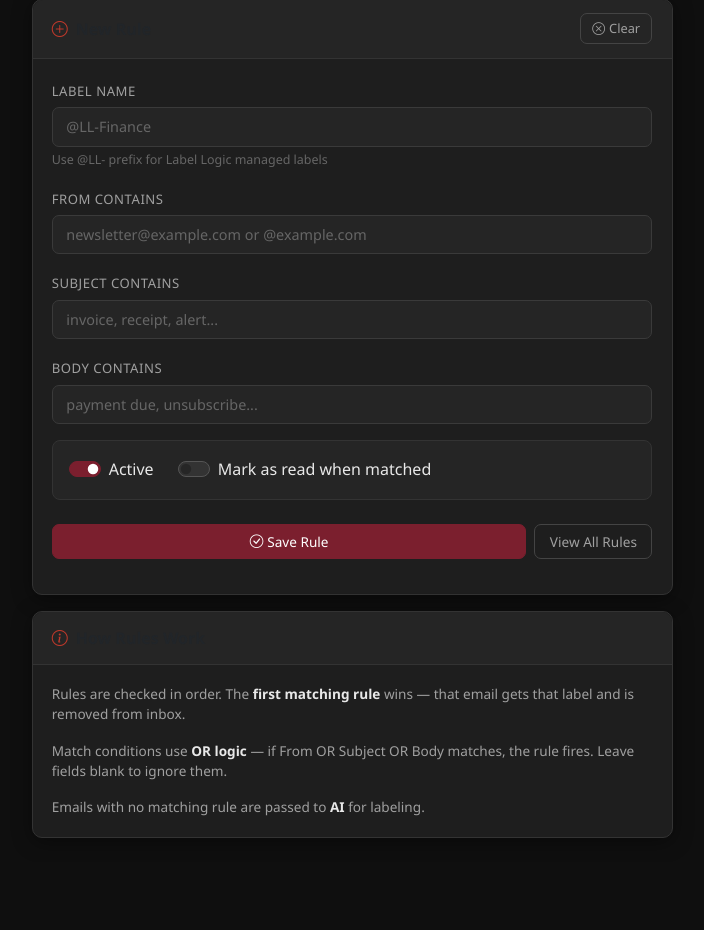
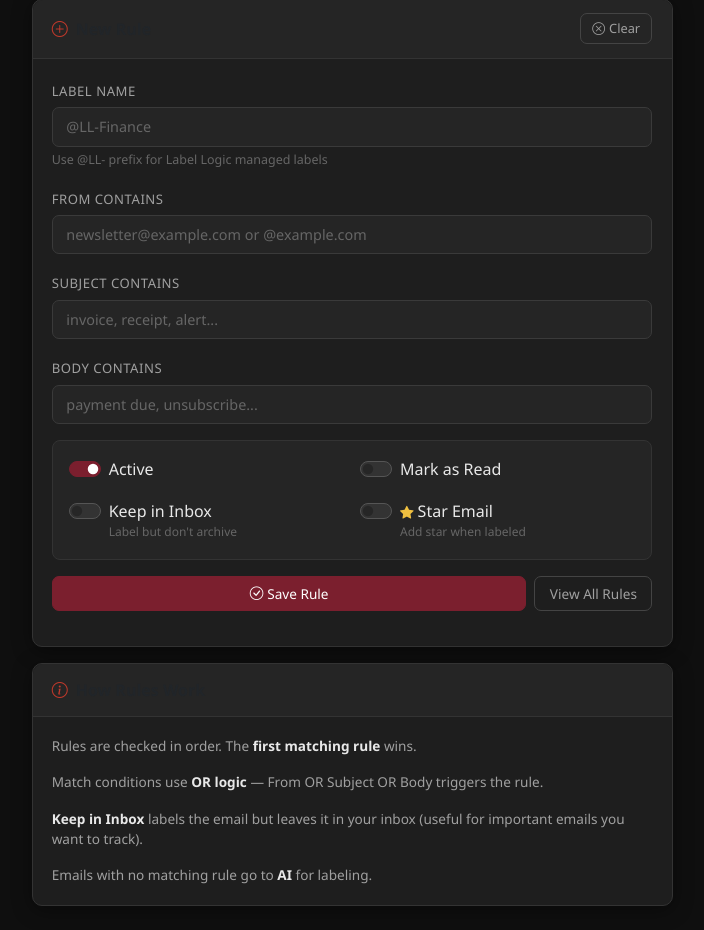
Before and after one commit to besmartaico/label-logic, a Flask app: page /rule-editor in a window 1280 px wide. Shown: the part 145-1075 px from the top of the page, without its empty margins (288-992 px from the left). Before the commit the page ends 983 px from the top, so only its background shows below. Run offline with Flask 3, Linux system fonts and the light colour scheme; some libraries are stand-ins or nearby versions.

Commit message:
Update rule-editor.html

```diff
--- a/backend/templates/rule-editor.html
+++ b/backend/templates/rule-editor.html
@@ -28,14 +28,34 @@
             <label class="form-label" style="color:var(--txt2)">Body contains</label>
             <input class="form-control" id="body-contains" placeholder="payment due, unsubscribe..." style="color:var(--txt);background:#252525;border-color:#3a3a3a" />
           </div>
-          <div class="d-flex gap-4 mb-4 p-3" style="background:rgba(255,255,255,.03);border:1px solid var(--bdr);border-radius:8px">
+          <div class="p-3 mb-3" style="background:rgba(255,255,255,.03);border:1px solid var(--bdr);border-radius:8px">
+            <div class="row g-3">
+              <div class="col-6">
                 <div class="form-check form-switch">
                   <input class="form-check-input" type="checkbox" role="switch" id="is-active" checked />
                   <label class="form-check-label" for="is-active" style="color:var(--txt)">Active</label>
                 </div>
+              </div>
+              <div class="col-6">
                 <div class="form-check form-switch">
                   <input class="form-check-input" type="checkbox" role="switch" id="mark-as-read" />
-              <label class="form-check-label" for="mark-as-read" style="color:var(--txt)">Mark as read when matched</label>
+                  <label class="form-check-label" for="mark-as-read" style="color:var(--txt)">Mark as Read</label>
+                </div>
+              </div>
+              <div class="col-6">
+                <div class="form-check form-switch">
+                  <input class="form-check-input" type="checkbox" role="switch" id="keep-in-inbox" />
+                  <label class="form-check-label" for="keep-in-inbox" style="color:var(--txt)">Keep in Inbox</label>
+                  <div style="font-size:.75rem;color:var(--txm)">Label but don't archive</div>
+                </div>
+              </div>
+              <div class="col-6">
+                <div class="form-check form-switch">
+                  <input class="form-check-input" type="checkbox" role="switch" id="star-email" />
+                  <label class="form-check-label" for="star-email" style="color:var(--txt)"><i class="bi bi-star-fill me-1" style="color:#f0c040;font-size:.85rem"></i>Star Email</label>
+                  <div style="font-size:.75rem;color:var(--txm)">Add star when labeled</div>
+                </div>
+              </div>
             </div>
           </div>
           <div class="d-flex gap-2">
@@ -51,9 +71,10 @@
     <div class="card mt-3">
       <div class="card-header"><i class="bi bi-info-circle me-2" style="color:var(--marb)"></i>How Rules Work</div>
       <div class="card-body" style="font-size:.85rem;color:var(--txt2)">
-        <p>Rules are checked in order. The <strong style="color:var(--txt)">first matching rule</strong> wins — that email gets that label and is removed from inbox.</p>
-        <p>Match conditions use <strong style="color:var(--txt)">OR logic</strong> — if From OR Subject OR Body matches, the rule fires. Leave fields blank to ignore them.</p>
-        <p class="mb-0">Emails with no matching rule are passed to <strong style="color:var(--txt)">AI</strong> for labeling.</p>
+        <p>Rules are checked in order. The <strong style="color:var(--txt)">first matching rule</strong> wins.</p>
+        <p>Match conditions use <strong style="color:var(--txt)">OR logic</strong> — From OR Subject OR Body triggers the rule.</p>
+        <p><strong style="color:var(--txt)">Keep in Inbox</strong> labels the email but leaves it in your inbox (useful for important emails you want to track).</p>
+        <p class="mb-0">Emails with no matching rule go to <strong style="color:var(--txt)">AI</strong> for labeling.</p>
       </div>
     </div>
   </div>
```
Lines whose indentation alone changed are shown as unchanged.
